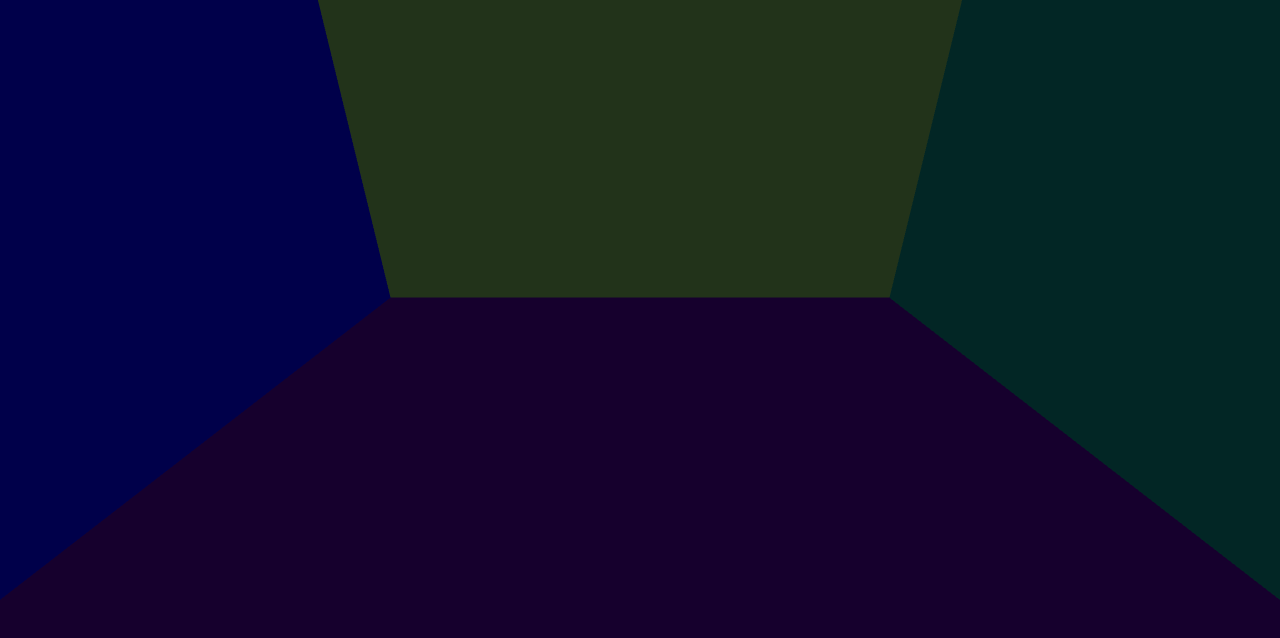
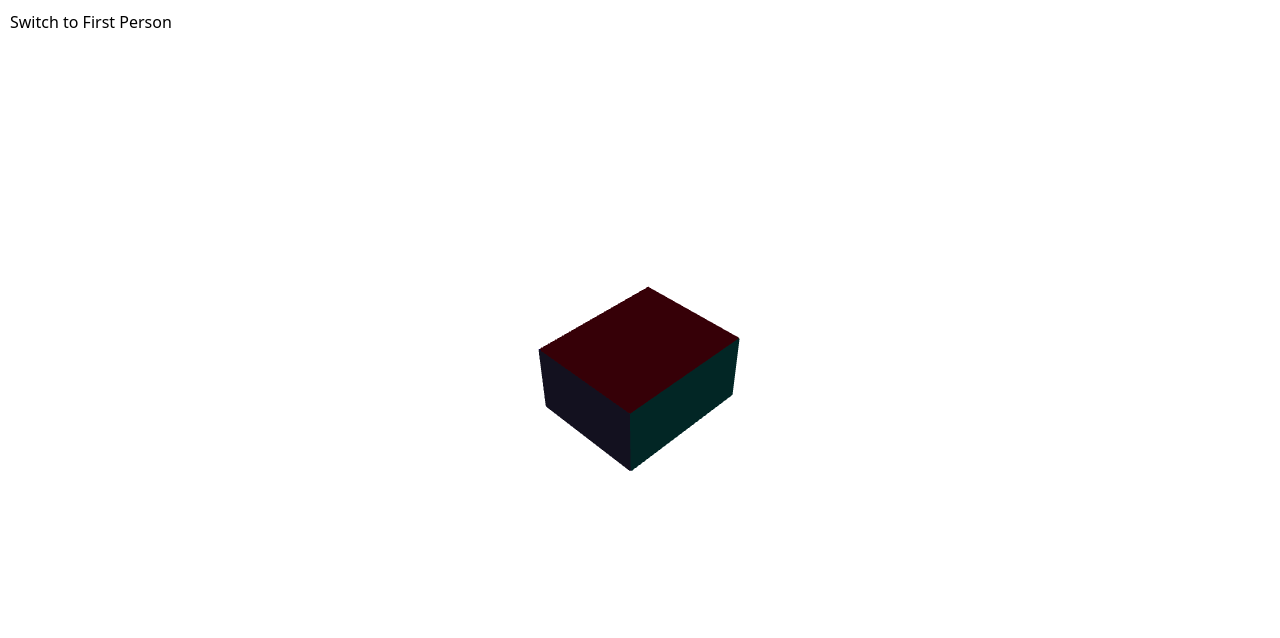
Before and after one commit to safkhamezadeh/3d-room-designer, a Next.js app: page / in a window 1280 px wide. Shown: the top 638 px of the page. Built offline with nearby package versions, Linux system fonts and the light colour scheme.

Commit message:
added top down view

```diff
--- a/app/page.tsx
+++ b/app/page.tsx
@@ -1,19 +1,77 @@
 "use client";
 
-import { Canvas, useFrame, useThree } from "@react-three/fiber";
-import { PointerLockControls } from "@react-three/drei";
+import { Canvas } from "@react-three/fiber";
+import { PointerLockControls, OrbitControls } from "@react-three/drei";
 import { FirstPersonControls } from "./Controls/FirstPerson";
 import Room from "./Room/RoomUI";
+import { useState } from "react";
+import { useThree } from "@react-three/fiber";
+import { useEffect } from "react";
+import * as THREE from "three";
+
+type CameraMode = "topDown" | "firstPerson";
 
 export default function App() {
+  const [cameraMode, setCameraMode] = useState<CameraMode>("topDown");
+
   return (
-    <Canvas camera={{ position: [0, 1.7, 3], fov: 75 }}>
-      <group>
-        <PointerLockControls />
-        <FirstPersonControls />
-      </group>
-      <Room />
-      <ambientLight intensity={0.3} />
-    </Canvas>
+    <>
+      {/* UI toggle */}
+      <button
+        onClick={() =>
+          setCameraMode((m) =>
+            m === "firstPerson" ? "topDown" : "firstPerson",
+          )
+        }
+        style={{
+          position: "absolute",
+          top: 10,
+          left: 10,
+          zIndex: 10,
+        }}
+      >
+        Switch to {cameraMode === "firstPerson" ? "Top Down" : "First Person"}
+      </button>
+
+      <Canvas camera={{ position: [15, 20, 15], fov: 60 }}>
+        <CameraReset mode={cameraMode} />
+
+        {cameraMode === "firstPerson" && (
+          <>
+            <PointerLockControls />
+            <FirstPersonControls />
+          </>
+        )}
+
+        {cameraMode === "topDown" && (
+          <OrbitControls
+            target={[0, 0, 0]}
+            enableRotate={true}
+            enablePan={true}
+          />
+        )}
+
+        <Room />
+        <ambientLight intensity={0.3} />
+      </Canvas>
+    </>
   );
 }
+
+function CameraReset({ mode }: { mode: CameraMode }) {
+  const { camera } = useThree();
+
+  useEffect(() => {
+    if (mode === "topDown") {
+      camera.position.set(15, 20, 15);
+      camera.lookAt(0, 0, 0);
+    }
+
+    if (mode === "firstPerson") {
+      camera.position.set(0, 1.7, 3);
+      camera.rotation.set(0, 0, 0);
+    }
+  }, [mode, camera]);
+
+  return null;
+}
```
